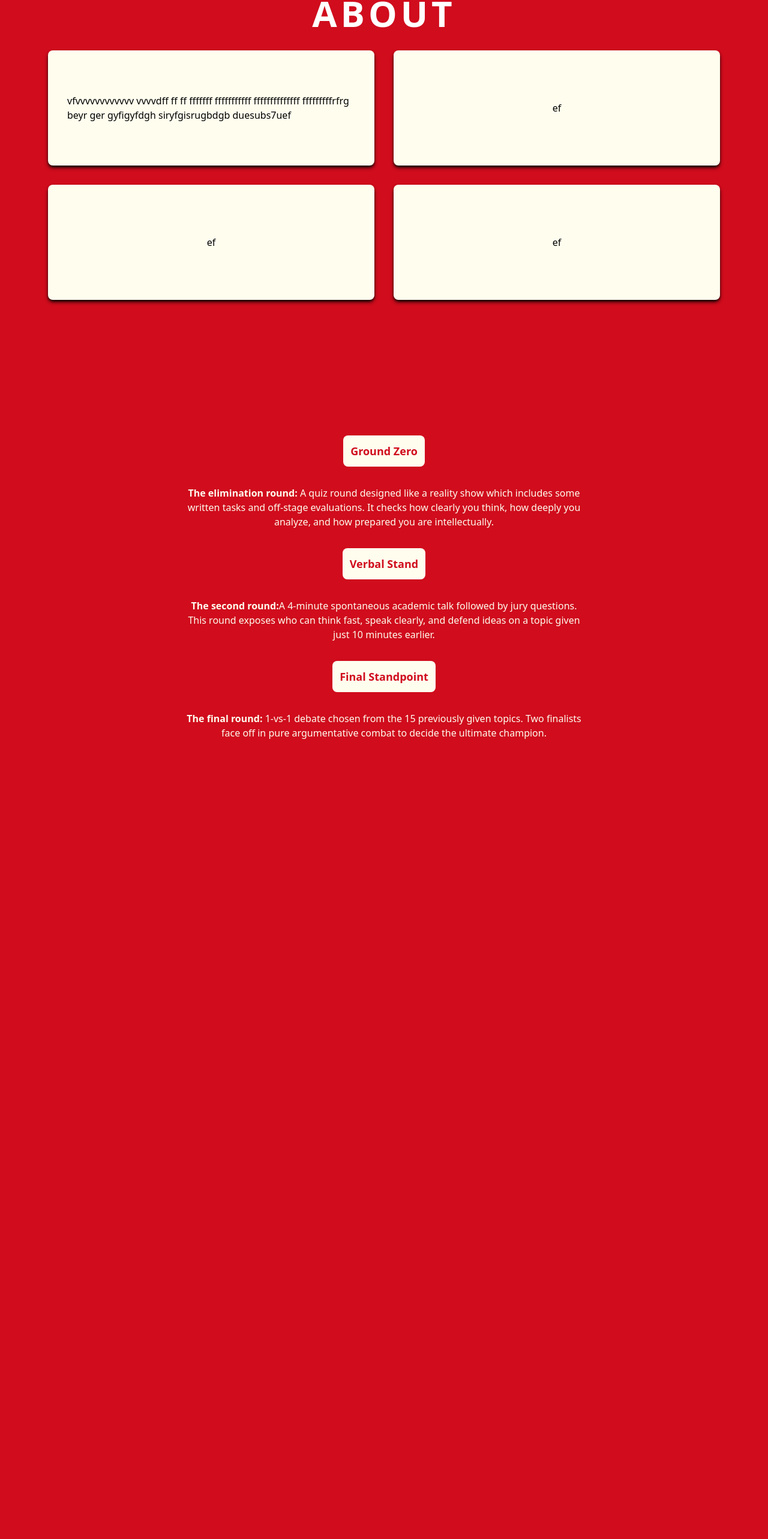
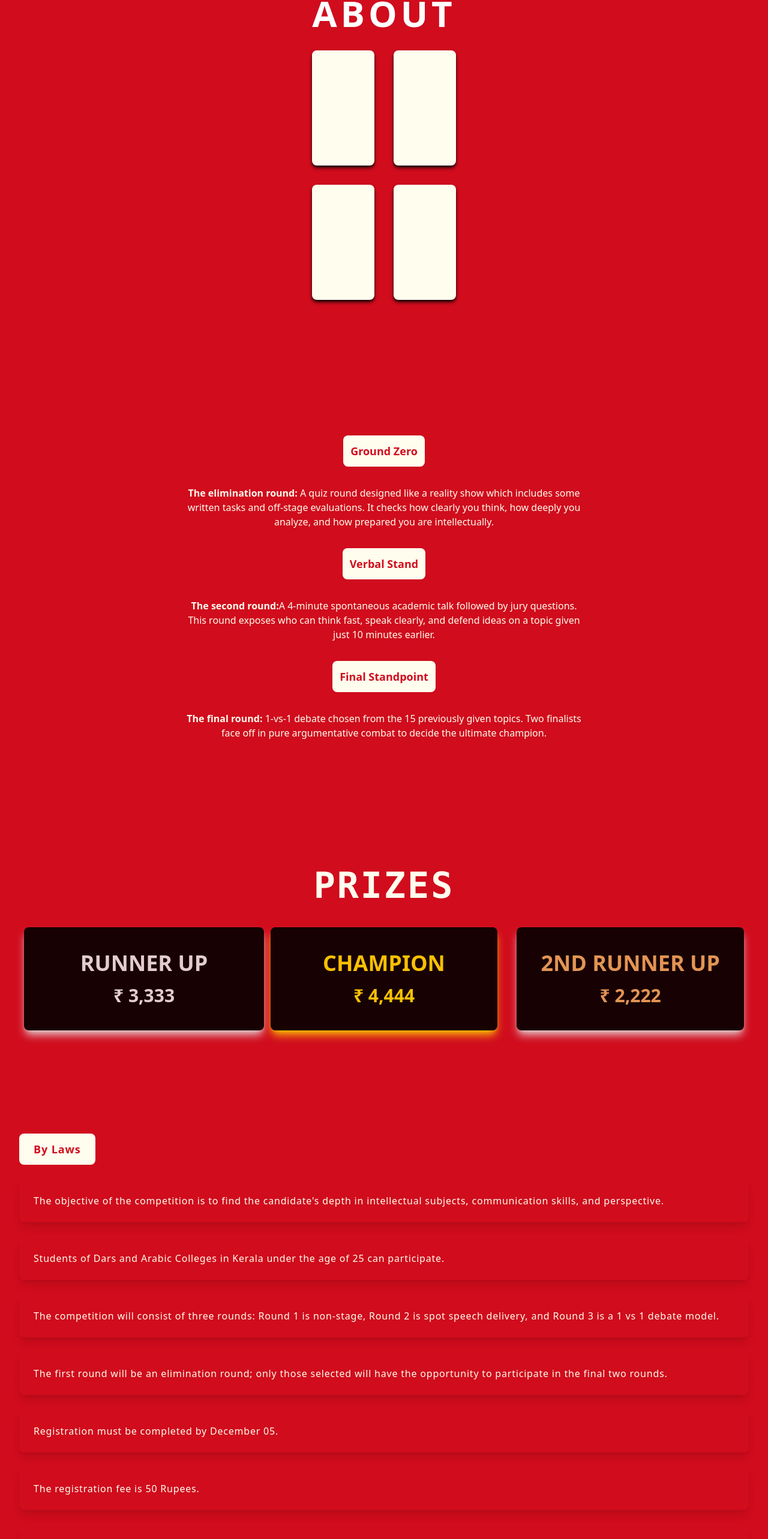
Before and after one commit to Dept-Of-Civilization/stand-point, a React (Vite) app: page / in a window 1280 px wide. Shown: the part 954-3520 px from the top of the page at 60% size. Before the commit the page ends 2400 px from the top, so only its background shows below. Built offline with nearby package versions, Linux system fonts and the light colour scheme.

Commit message:
feat: whole sections designed

```diff
--- a/src/App.css
+++ b/src/App.css
@@ -2,7 +2,7 @@
 
 @theme {
     --color-primary: #D00C1D;
-    ----color-secondary: #FFFDEE;
+    --color-secondary: #FFFDEE;
 
     --background-primary: #D00C1D;
     --background-secondary: #FFFDEE;
--- a/src/App.jsx
+++ b/src/App.jsx
@@ -1,6 +1,9 @@
 import './App.css'
 import About from './components/About'
+import ByLaws from './components/Bylaws'
+import Footer from './components/Footer'
 import Hero from './components/Hero'
+import Prizes from './components/Prizes'
 import Rounds from './components/Rounds'
 
 function App() {
@@ -9,6 +12,9 @@ function App() {
           <Hero />
           <About />
           <Rounds />
+          <Prizes />
+          <ByLaws />
+          <Footer />
     </main>
 
   )
--- a/src/components/About.jsx
+++ b/src/components/About.jsx
@@ -7,10 +7,10 @@ export default function About() {
                 ABOUT
                 </h2>
 
-                <div className="flex items-center justify-center p-8 col-span-2 md:col-span-1 min-h-36  md:min-h-48 bg-[#FFFDEE] rounded-lg shadow-md hover:shadow-xl shadow-black transition-transform duration-300 hover:scale-105">vfvvvvvvvvvvvv vvvvdff ff ff fffffff fffffffffff ffffffffffffff fffffffffrfrg beyr ger gyfigyfdgh siryfgisrugbdgb duesubs7uef</div>
-                <div className="flex items-center justify-center p-8 col-span-2 md:col-span-1 min-h-36  md:min-h-48 shadow-md hover:shadow-xl rounded-lg shadow-black bg-[#FFFDEE] transition-transform duration-300 hover:scale-105">ef</div>
-                <div className="flex items-center justify-center p-8 col-span-2 md:col-span-1 min-h-36  md:min-h-48 shadow-md hover:shadow-xl rounded-lg shadow-black bg-[#FFFDEE] transition-transform duration-300 hover:scale-105">ef</div>
-                <div className="flex items-center justify-center p-8 col-span-2 md:col-span-1 min-h-36  md:min-h-48 shadow-md hover:shadow-xl rounded-lg shadow-black bg-[#FFFDEE] transition-transform duration-300 hover:scale-105">ef</div>
+                <div className="flex items-center justify-center  col-span-2 md:col-span-1 min-h-36  md:min-h-48 bg-[#FFFDEE] rounded-lg shadow-md hover:shadow-xl shadow-black transition-transform duration-300 hover:scale-105"></div>
+                <div className="flex items-center justify-center p-8 col-span-2 md:col-span-1 min-h-36  md:min-h-48 shadow-md hover:shadow-xl rounded-lg shadow-black bg-[#FFFDEE] transition-transform duration-300 hover:scale-105"></div>
+                <div className="flex items-center justify-center p-8 col-span-2 md:col-span-1 min-h-36  md:min-h-48 shadow-md hover:shadow-xl rounded-lg shadow-black bg-[#FFFDEE] transition-transform duration-300 hover:scale-105"></div>
+                <div className="flex items-center justify-center p-8 col-span-2 md:col-span-1 min-h-36  md:min-h-48 shadow-md hover:shadow-xl rounded-lg shadow-black bg-[#FFFDEE] transition-transform duration-300 hover:scale-105"></div>
 
             </div>
         </div>
--- a/src/components/Bylaws.jsx
+++ b/src/components/Bylaws.jsx
@@ -1,3 +1,63 @@
 export default function ByLaws() {
-    return
+    return (
+        <section className="min-h-screen  p-8">
+
+            {/* Header box */}
+            <div className="bg-[#FFFDEE] rounded-lg w-fit mb-6">
+                <h2 className="text-primary px-6 py-3 tracking-wider font-bold text-lg transition-transform duration-300 hover:scale-x-110">
+                    By Laws
+                </h2>
+            </div>
+
+            {/* Content area */}
+            <div className="grid grid-cols-12 gap-6">
+                <div className="col-span-12 md:col-span-12 rounded-lg shadow-lg hover:shadow-xl transition-all duration-300 hover:-translate-y-2 p-6">
+                    <p className="text-secondary font-medium text-md tracking-wider">
+                        The objective of the competition is to find the candidate's depth in intellectual subjects, communication skills, and perspective.
+                    </p>
+                </div>
+                <div className="col-span-12 md:col-span-12 rounded-lg shadow-lg hover:shadow-xl transition-all duration-300 hover:-translate-y-2 p-6">
+                    <p className="text-secondary font-medium text-md tracking-wider">
+                        Students of Dars and Arabic Colleges in Kerala under the age of 25 can participate.
+                    </p>
+                </div>
+                <div className="col-span-12 md:col-span-12 rounded-lg shadow-lg hover:shadow-xl transition-all duration-300 hover:-translate-y-2 p-6">
+                    <p className="text-secondary font-medium text-md tracking-wider">
+                        The competition will consist of three rounds: Round 1 is non-stage, Round 2 is spot speech delivery, and Round 3 is a 1 vs 1 debate model.
+                    </p>
+                </div>
+                <div className="col-span-12 md:col-span-12 rounded-lg shadow-lg hover:shadow-xl transition-all duration-300 hover:-translate-y-2 p-6">
+                    <p className="text-secondary font-medium text-md tracking-wider">
+                        The first round will be an elimination round; only those selected will have the opportunity to participate in the final two rounds.
+                    </p>
+                </div>
+                <div className="col-span-12 md:col-span-12 rounded-lg shadow-lg hover:shadow-xl transition-all duration-300 hover:-translate-y-2 p-6">
+                    <p className="text-secondary font-medium text-md tracking-wider">
+                        Registration must be completed by December 05.
+                    </p>
+                </div>
+                <div className="col-span-12 md:col-span-12 rounded-lg shadow-lg hover:shadow-xl transition-all duration-300 hover:-translate-y-2 p-6">
+                    <p className="text-secondary font-medium text-md tracking-wider">
+                        The registration fee is 50 Rupees.
+                    </p>
+                </div>
+                                <div className="col-span-12 md:col-span-12 rounded-lg shadow-lg hover:shadow-xl transition-all duration-300 hover:-translate-y-2 p-6">
+                    <p className="text-secondary font-medium text-md tracking-wider">
+                        Winners will be awarded prize money of 4444, 3333, and 2222 Rupees respectively, along with a memento.
+                    </p>
+                </div>
+                                <div className="col-span-12 md:col-span-12 rounded-lg shadow-lg hover:shadow-xl transition-all duration-300 hover:-translate-y-2 p-6">
+                    <p className="text-secondary font-medium text-md tracking-wider">
+                        Those interested in participating should scan the QR code and fill out the Google Form.
+                    </p>
+                </div>
+                                <div className="col-span-12 md:col-span-12 rounded-lg shadow-lg hover:shadow-xl transition-all duration-300 hover:-translate-y-2 p-6">
+                    <p className="text-secondary font-medium text-md tracking-wider">
+                        The competition will be in Malayalam.
+                    </p>
+                </div>
+            </div>
+
+        </section>
+    )
 }
--- /dev/null
+++ b/src/components/Footer.jsx
@@ -0,0 +1,9 @@
+export default function Footer() {
+    return (
+        <footer className="flex items-center justify-center">
+            <div className="m-10">
+                <img src="/public/images/dept-shia.png" className="w-[500px]" alt="" />
+            </div>
+        </footer>
+    )
+}
--- a/src/components/Prizes.jsx
+++ b/src/components/Prizes.jsx
@@ -1,3 +1,21 @@
 export default function Prizes() {
-    return
+    return (
+        <div className="flex flex-col items-center justify-center mb-5 md:mb-25">
+                <h2 className="text-secondary tracking-wider font-extrabold text-6xl font-mono">PRIZES</h2>
+                <div className="grid grid-cols-1 md:grid-cols-3  m-10 gap-8">
+                    <div className="col-span-1 bg-black p-10 w-[300px] md:w-[400px] animate-pulse rounded-lg shadow-lg shadow-[#E5E5E5] ">
+                        <h1 className="text-center text-[#E5E5E5] text-4xl font-bold">RUNNER UP</h1>
+                        <p className="text-center text-3xl font-bold text-[#E5E5E5] mt-4">₹ 3,333</p>
+                    </div>
+                    <div className="col-span-1 bg-black p-10 animate-pulse rounded-lg shadow-lg shadow-[#FFD700]">
+                        <h1 className="text-center text-[#FFD700] text-4xl font-bold">CHAMPION</h1>
+                        <p className="text-center text-3xl font-bold text-[#FFD700] mt-4">₹ 4,444</p>
+                    </div>
+                    <div className="col-span-1 bg-black p-10 animate-pulse rounded-lg shadow-lg shadow-[#E5E5E5]">
+                        <h1 className="text-center text-[#E6A65C] text-4xl font-bold">2ND RUNNER UP</h1>
+                        <p className="text-center text-3xl font-bold text-[#E6A65C] mt-4">₹ 2,222</p>
+                    </div>
+                </div>
+        </div>
+    )
 }
--- a/src/components/Rounds.jsx
+++ b/src/components/Rounds.jsx
@@ -1,6 +1,6 @@
 export default function Rounds() {
     return (
-        <div className="min-h-screen flex items-start justify-center">
+        <div className="min-h-screen flex items-start justify-center mb-5 md:mb-0">
             <div className="grid grid-cols-1 gap-8 m-5 md:m-20">
 
                 {/* Round 1 */}
```
